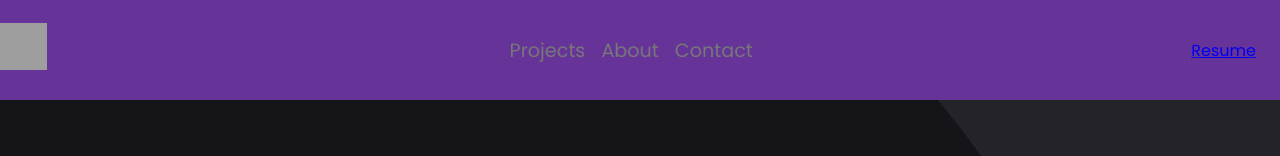
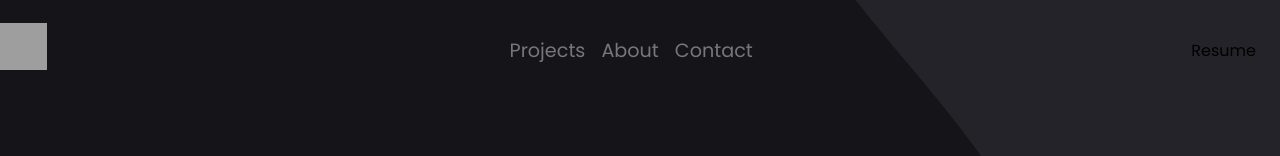
Before and after one commit to tektechnologies/craigbarkley, a React (Create React App) app: page / in a window 1280 px wide. Shown: the top 156 px of the page. Built offline with nearby package versions, Linux system fonts and the light colour scheme; grey boxes are pictures that could not be loaded.

Commit message:
update header to transparent

```diff
--- a/src/components/Header/HeaderElements.js
+++ b/src/components/Header/HeaderElements.js
@@ -5,7 +5,7 @@ import styled from '@emotion/styled';
 
 // background: transparent;
 export const Nav = styled.nav`
-  background: rebeccapurple;
+  background: transparent;
   height: 100px;
   display: flex;
   align-items: center;
--- a/src/index.css
+++ b/src/index.css
@@ -26,3 +26,10 @@ main {
   background-size: cover;
   width: 100%;
 }
+
+a {
+  text-decoration: none;
+  color: inherit;
+  background-color: transparent;
+  transition: 0.2s ease-in;
+}
```
